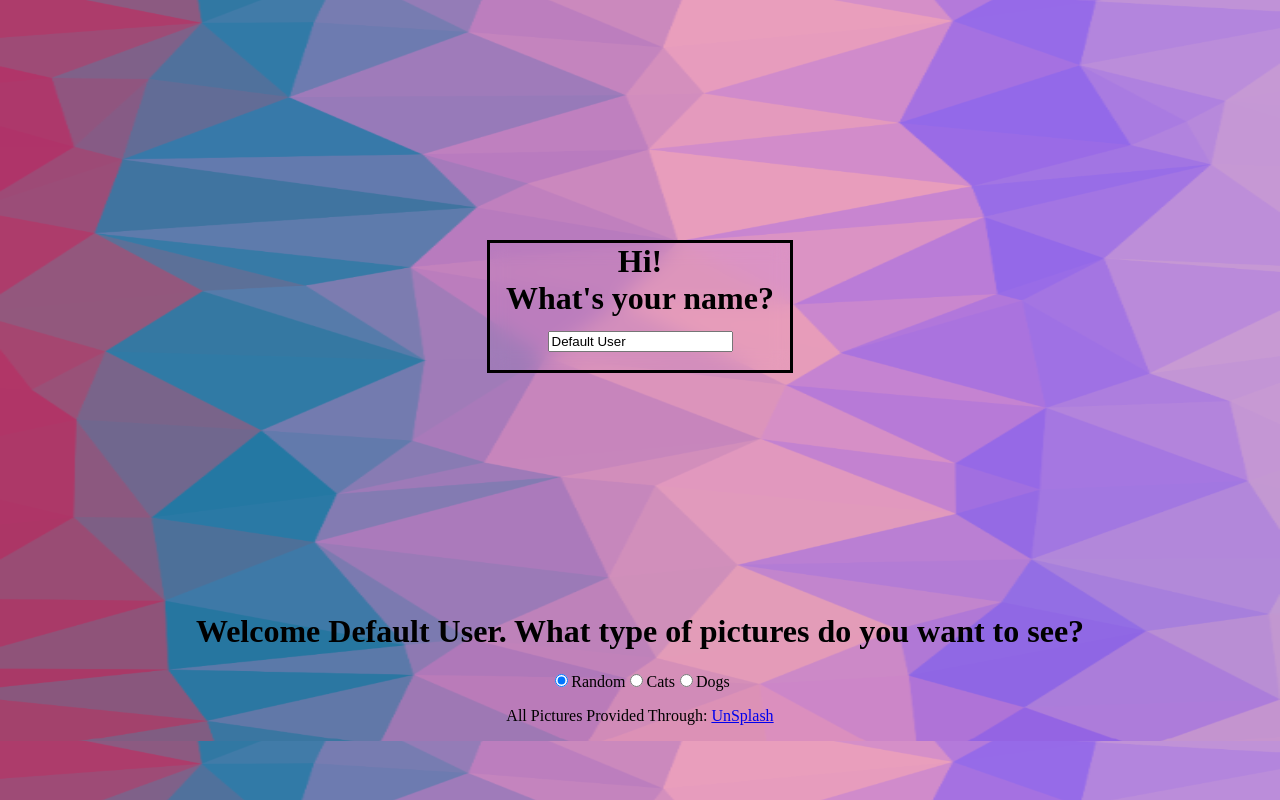
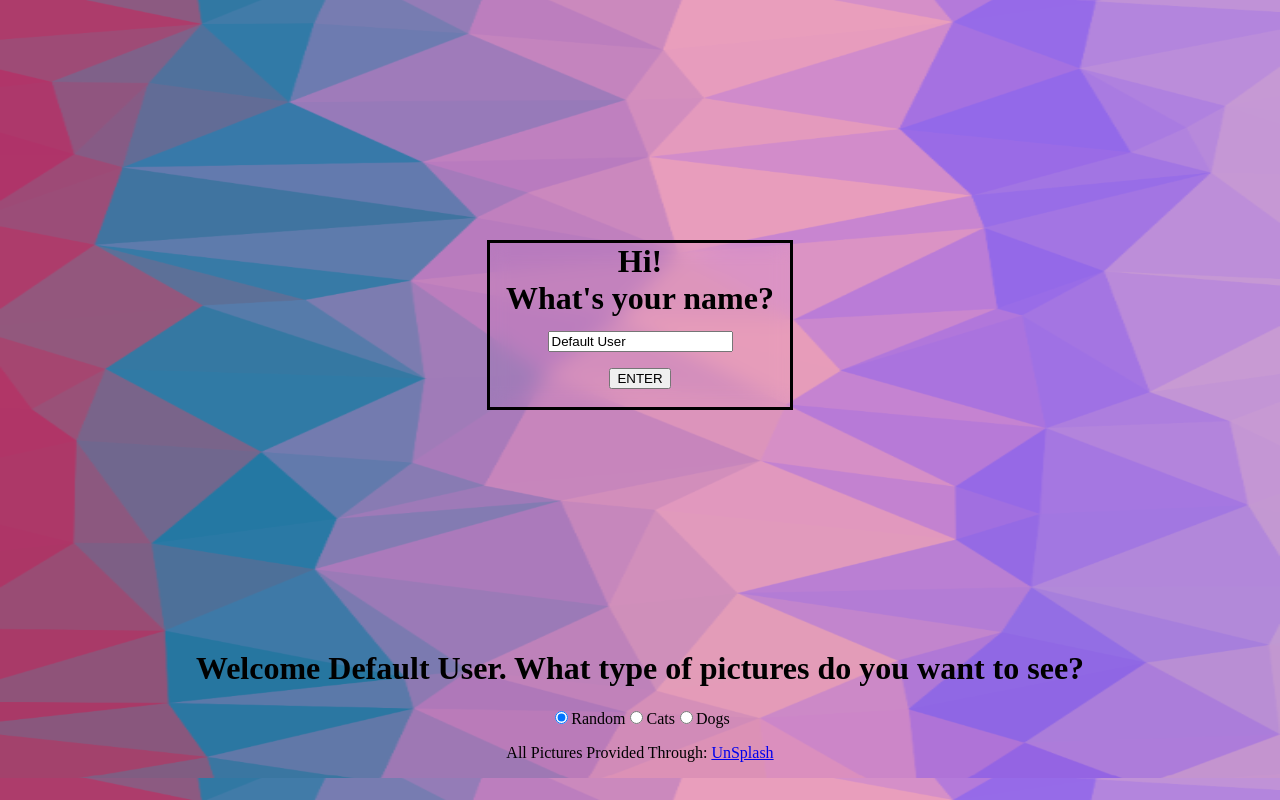
Before and after one commit to DickyKitchenJr/experiments, a React (Create React App) app in the folder react-experiment/: page / in a window 1280 px wide. Built offline with nearby package versions, Linux system fonts and the light colour scheme; no server answers.

Commit message:
Update Greeting.js

```diff
--- a/react-experiment/src/parts/Greeting.js
+++ b/react-experiment/src/parts/Greeting.js
@@ -10,9 +10,11 @@ function Greeting() {
     <>
       <form>
         <label>
-          Hi!<br/>
+          Hi!
+          <br />
           What's your name?
-          <br/>
+          <br />
+          {/* TODO: Create function to setUserName on change of input text and pass it to the greeting onClick of button */}
           <input
             type="text"
             defaultValue={userName}
@@ -20,6 +22,8 @@ function Greeting() {
             name="userName"
             onChange={(e) => setUserName(e.target.value)}
           />
+          <br />
+          <input type="button" value ="ENTER" />
         </label>
       </form>
       <h1>Welcome {userName}. What type of pictures do you want to see?</h1>
```
